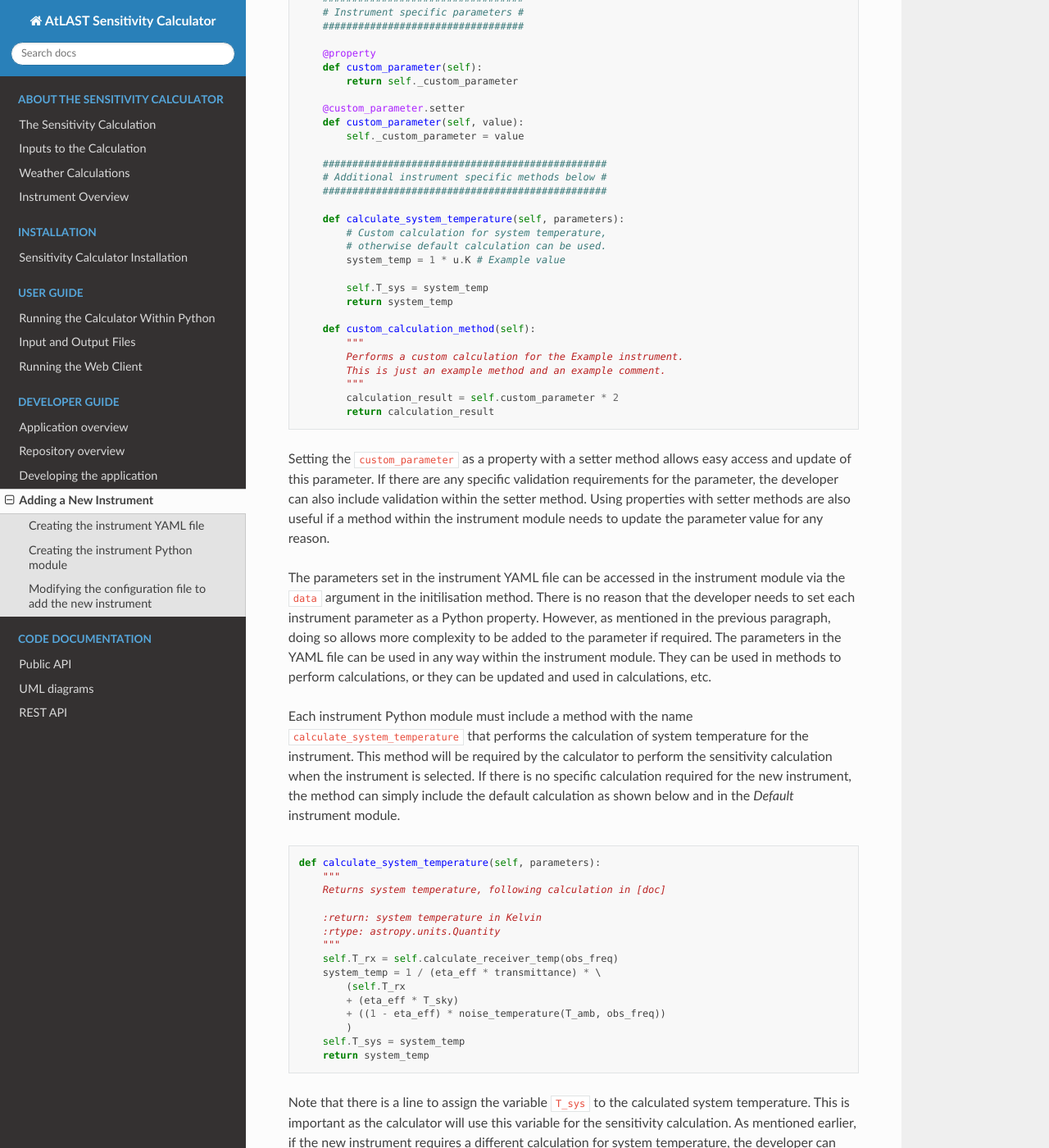
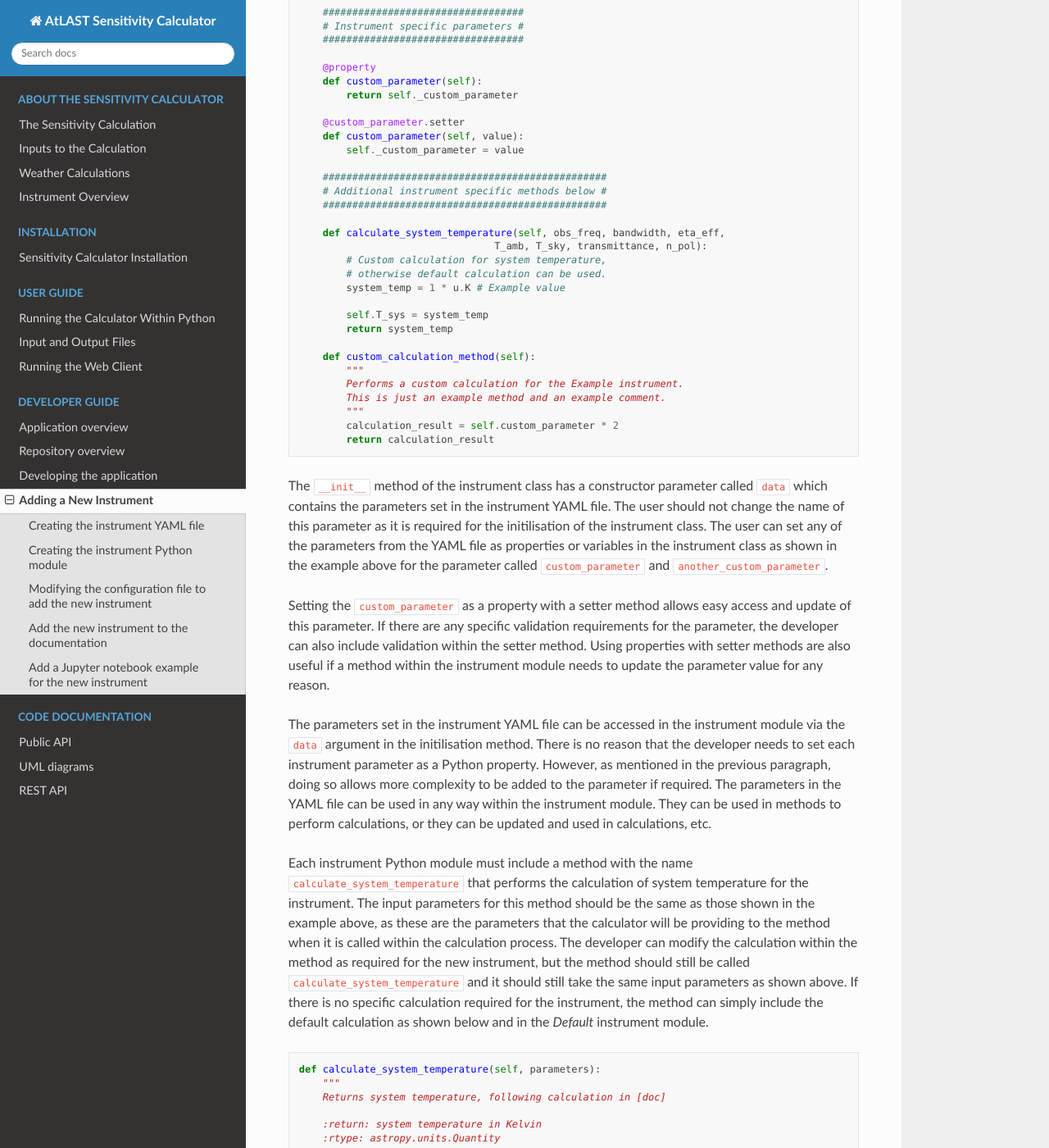
Before and after one commit to ukatc/AtLAST_sensitivity_calculator, a Sphinx documentation site: the page built from docs/source/developer_guide/adding_new_instrument.rst, in a window 1280 px wide and 1400 px high, scrolled down 1733 px. Shown: the whole window at 82% size. Built offline with Sphinx 7.4.7 and the Read the Docs theme 3.1.0, drawn with Linux system fonts in a browser that asks for light colours; some of the changed text lies outside the part shown.

Commit message:
ASC-88 Clarified some information on the adding a new instrument documentation and added new sections

```diff
--- a/docs/source/developer_guide/adding_new_instrument.rst
+++ b/docs/source/developer_guide/adding_new_instrument.rst
@@ -36,14 +36,14 @@ following format:
         bandwidth:
             ranges: [(10.9e4-1.8e8)]
             unit: Hz
-    receiver_temperature:
-        values: [30.0,40.0]
-        unit: K
     custom_parameter_with_unit:
         values: 1.0
         unit: unit of custom parameter
     custom_parameter_without_unit:
         values: 4.7
+    custom_parameter_with_two_values:
+        values: [30.0,40.0]
+        unit: unit of custom parameter
 
 There are a couple of key points to note about the format of the YAML file:
 
@@ -76,6 +76,7 @@ Following code block is a simple example on what the module could look like.
         def __init__(self, data):
             super().__init__(data)
             self._custom_parameter = data.custom_parameter
+            self.another_custom_parameter = data.custom_parameter_with_unit
 
         ##################################
         # Instrument specific parameters #
@@ -93,7 +94,8 @@ Following code block is a simple example on what the module could look like.
         # Additional instrument specific methods below #
         ################################################
 
-        def calculate_system_temperature(self, parameters):
+        def calculate_system_temperature(self, obs_freq, bandwidth, eta_eff,
+                                     T_amb, T_sky, transmittance, n_pol):
             # Custom calculation for system temperature,
             # otherwise default calculation can be used.
             system_temp = 1 * u.K # Example value
@@ -108,6 +110,13 @@ Following code block is a simple example on what the module could look like.
             """
             calculation_result = self.custom_parameter * 2
             return calculation_result
+
+The ``__init__`` method of the instrument class has a constructor parameter called ``data``
+which contains the parameters set in the instrument YAML file. The user should not change
+the name of this parameter as it is required for the initilisation of the instrument class.
+The user can set any of the parameters from the YAML file as properties or variables in the
+instrument class as shown in the example above for the parameter called ``custom_parameter``
+and ``another_custom_parameter``.
 
 Setting the ``custom_parameter`` as a property with a setter method allows easy
 access and update of this parameter. If there are any specific validation
@@ -124,10 +133,14 @@ can be used in methods to perform calculations, or they can be updated and used
 etc.
 
 Each instrument Python module must include a method with the name ``calculate_system_temperature``
-that performs the calculation of system temperature for the instrument. This method will be
-required by the calculator to perform the sensitivity calculation when the instrument is selected.
-If there is no specific calculation required for the new instrument, the method can simply
-include the default calculation as shown below and in the *Default* instrument module.
+that performs the calculation of system temperature for the instrument. The input parameters for
+this method should be the same as those shown in the example above, as these are the parameters
+that the calculator will be providing to the method when it is called within the calculation process.
+The developer can modify the calculation within the method as required for the new instrument,
+but the method should still be called ``calculate_system_temperature`` and it should still take
+the same input parameters as shown above. If there is no specific calculation required for the
+instrument, the method can simply include the default calculation as shown below and in the
+*Default* instrument module.
 
 .. code-block:: python
 
@@ -187,3 +200,15 @@ to the ``available_instruments`` list.
 
 When the new instrument is added to the necessary sections mentioned above in the configuration file,
 it will be available for selection in the calculator.
+
+Add the new instrument to the documentation
+-------------------------------------------
+Once the new instrument is added to the calculator, the documentation should be updated to include
+the new instrument and its details. This includes adding a section for the new instrument in the
+instrument overview documentation, and providing a detailed explanation of the equations used to
+calculate the system temperature for the new instrument. The documentation should also be updated to
+contain its operational ranges, any specific parameters it has for calculations. This will help
+users understand the capabilities of the new instrument and how it can be used in their calculations.
+
+Add a Jupyter notebook example for the new instrument
+------------------------------------------------------
```
